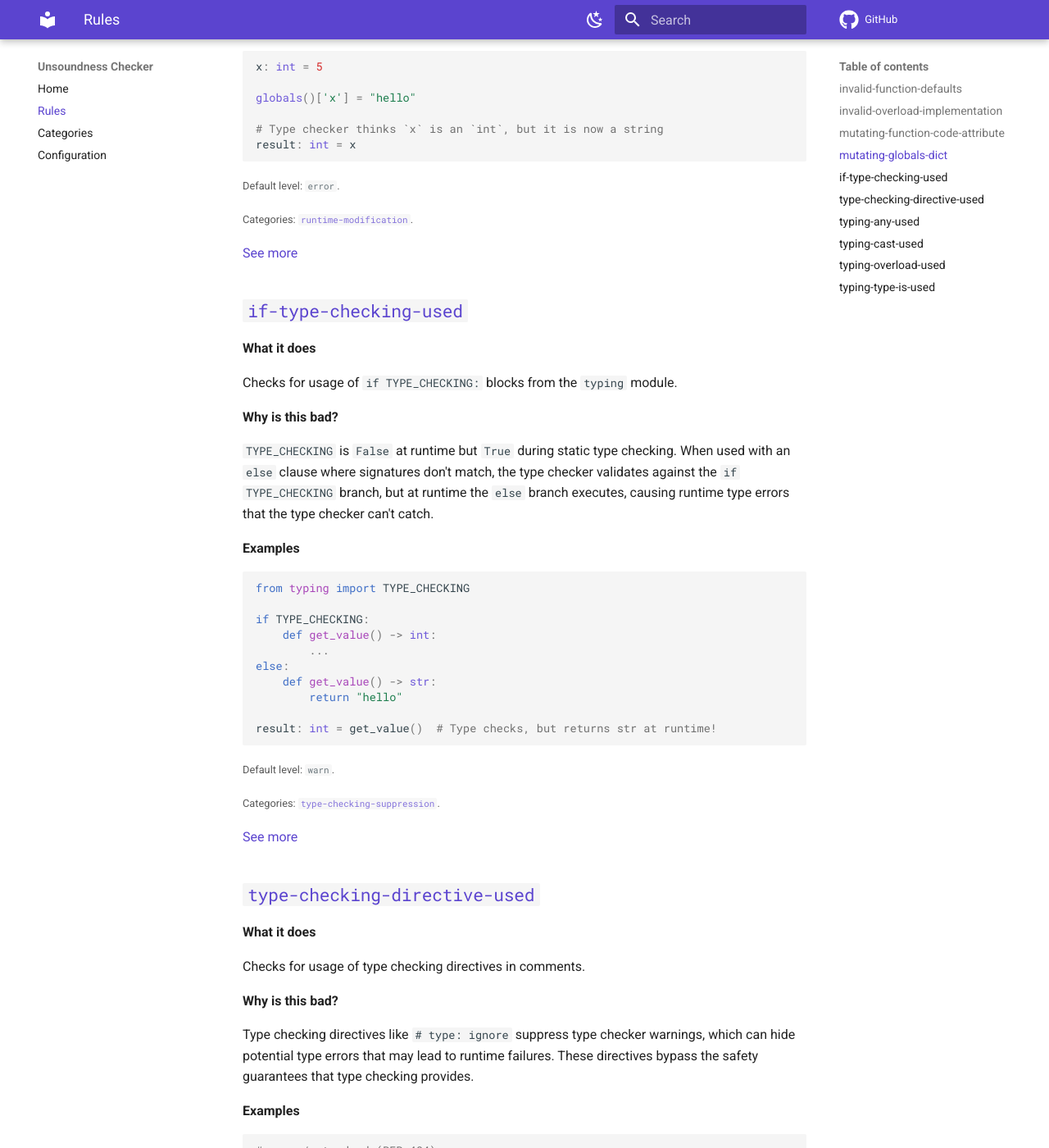
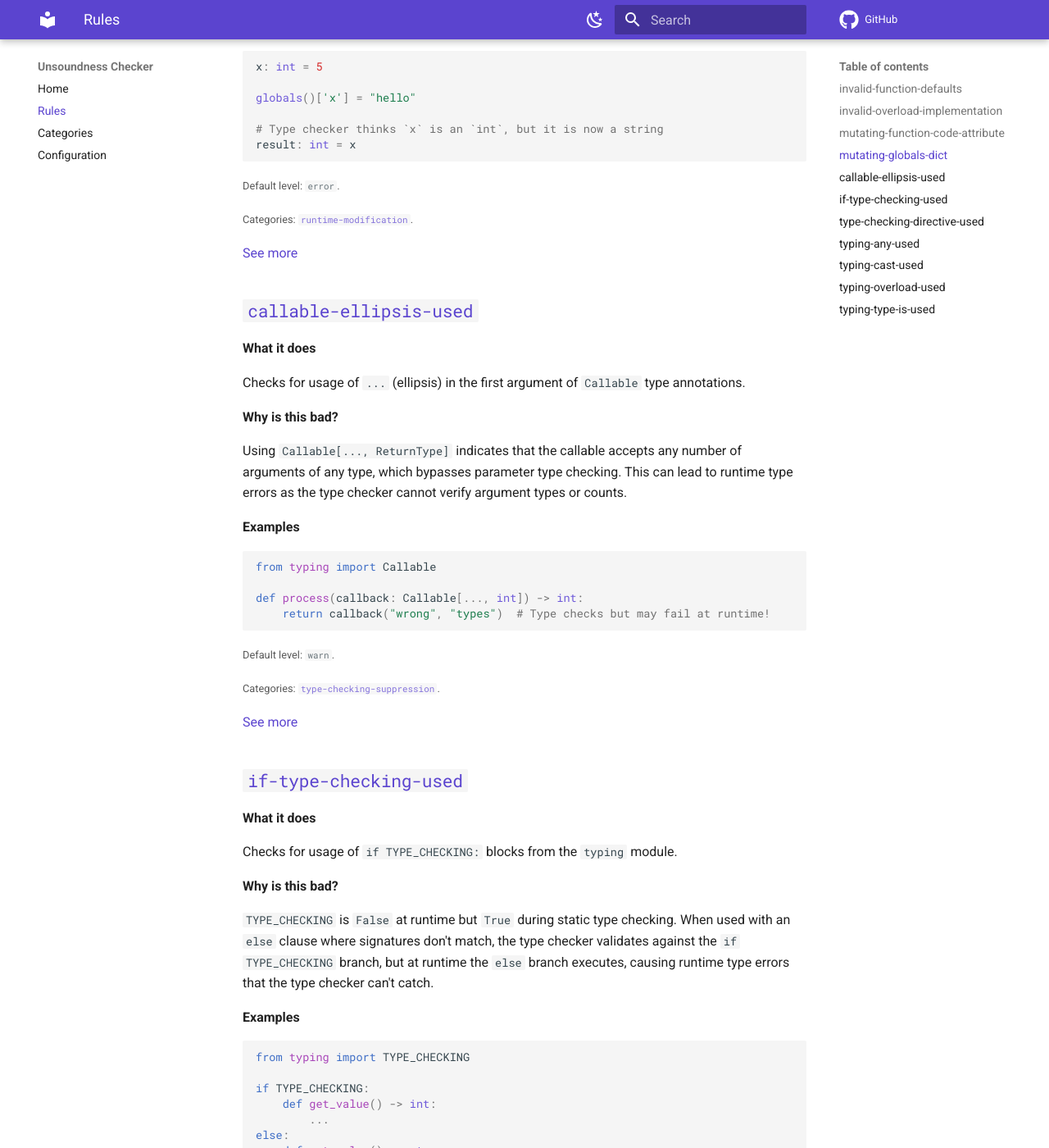
Before and after one commit to MatthewMckee4/unsoundness-checker, an MkDocs documentation site: the page built from docs/rules.md, in a window 1280 px wide and 1400 px high, scrolled down 2277 px. Shown: the whole window at 82% size. Built offline with MkDocs 1.6.1 and Material for MkDocs 9.7.7, drawn with Linux system fonts in a browser that asks for light colours; comment, search, counter and statistics services are not loaded.

Commit message:
Add ellipsis in callable type annotation rule

````diff
--- a/Cargo.toml
+++ b/Cargo.toml
@@ -12,7 +12,6 @@
 license = "MIT"
 
 [workspace.dependencies]
-
 anyhow = "1.0.100"
 argfile = "0.2.1"
 chrono = "0.4.42"
--- a/docs/rules.md
+++ b/docs/rules.md
@@ -137,6 +137,38 @@
 </small>
 
 [See more](rules/mutating_globals_dict.md)
+
+## `callable-ellipsis-used`
+
+
+**What it does**
+
+Checks for usage of `...` (ellipsis) in the first argument of `Callable` type annotations.
+
+**Why is this bad?**
+
+Using `Callable[..., ReturnType]` indicates that the callable accepts any number
+of arguments of any type, which bypasses parameter type checking. This can lead to
+runtime type errors as the type checker cannot verify argument types or counts.
+
+**Examples**
+
+```python
+from typing import Callable
+
+def process(callback: Callable[..., int]) -> int:
+    return callback("wrong", "types")  # Type checks but may fail at runtime!
+```
+
+<small>
+Default level: `warn`.
+</small>
+
+<small>
+Categories: [`type-checking-suppression`](categories.md#type-checking-suppression).
+</small>
+
+[See more](rules/callable_ellipsis_used.md)
 
 ## `if-type-checking-used`
 
````
Also changed, not shown: crates/unsoundness_checker/resources/rules/callable_ellipsis_used.md (added, +20 -0 lines), docs/categories.md (+1 -0 lines), 6 other files.
